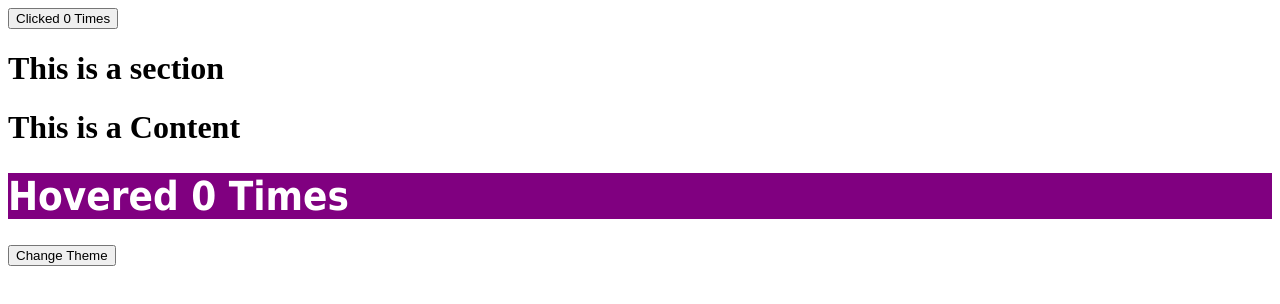
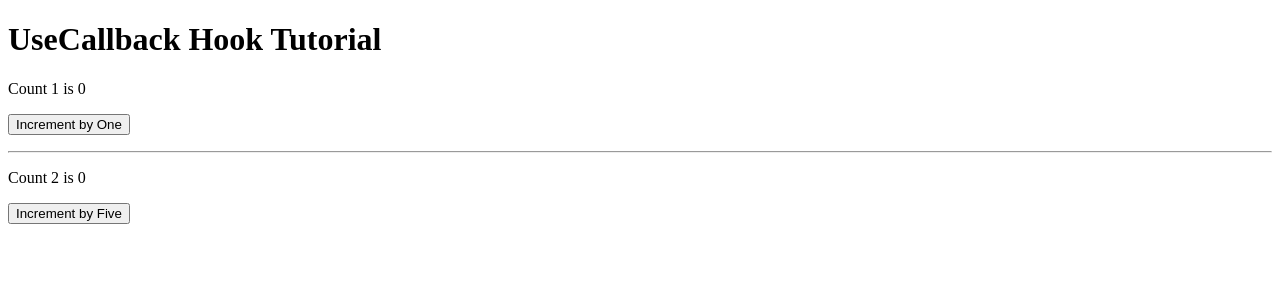
Before and after one commit to JHA-Jahid/myreact, a React (Create React App) app: page / in a window 1280 px wide. Shown: the top 304 px of the page. Built offline with nearby package versions, Linux system fonts and the light colour scheme.

Commit message:
Hook learning

```diff
--- a/src/App.js
+++ b/src/App.js
@@ -1,42 +1,30 @@
-import React from 'react';
-import ClickCounter from './components/ClickCounter';
-import Counter from './components/Counter';
-import Section from './components/Section';
-import ThemeContext from './contexts/themeContext';
+import { useCallback, useState } from 'react';
+import Button1 from './components/Button1';
+import ShowCount from './components/ShowCount';
+import Title from './components/Title';
 
-class App extends React.Component {
-    state = {
-        theme: 'dark',
-    };
+function App() {
+    const [count1, setCount1] = useState(0);
+    const [count2, setCount2] = useState(0);
 
-    switchTheme = () => {
-        this.setState(({ theme }) => {
-            if (theme === 'dark') {
-                return {
-                    theme: 'light',
-                };
-            }
-            return {
-                theme: 'dark',
-            };
-        });
-    };
+    const incrementByOne = useCallback(() => {
+        setCount1((prevCount) => prevCount + 1);
+    }, []);
 
-    render() {
-        const { theme } = this.state;
-        return (
-            <div className="App">
-                <Counter>
-                    {(count, incrementCount) => (
-                        <ClickCounter count={count} incrementCount={incrementCount} />
-                    )}
-                </Counter>
-                <ThemeContext.Provider value={{ theme, switchTheme: this.switchTheme }}>
-                    <Section />
-                </ThemeContext.Provider>
-            </div>
-        );
-    }
+    const incrementByFive = useCallback(() => {
+        setCount2((prevCount) => prevCount + 5);
+    }, []);
+
+    return (
+        <div className="app">
+            <Title />
+            <ShowCount count={count1} title="Count 1" />
+            <Button1 handleClick={incrementByOne}>Increment by One</Button1>
+            <hr />
+            <ShowCount count={count2} title="Count 2" />
+            <Button1 handleClick={incrementByFive}>Increment by Five</Button1>
+        </div>
+    );
 }
 
 export default App;
--- /dev/null
+++ b/src/components/Button1.js
@@ -0,0 +1,14 @@
+import React from 'react';
+
+function Button1({ handleClick, children }) {
+    console.log(`rendering button ${children}`);
+    return (
+        <p>
+            <button type="button" onClick={handleClick}>
+                {children}
+            </button>
+        </p>
+    );
+}
+
+export default React.memo(Button1);
--- /dev/null
+++ b/src/components/ShowCount.js
@@ -0,0 +1,12 @@
+import React from 'react';
+
+function ShowCount({ title, count }) {
+    console.log(`rendering ${title} ....`);
+    return (
+        <p>
+            {title} is {count}
+        </p>
+    );
+}
+
+export default React.memo(ShowCount);
--- /dev/null
+++ b/src/components/Title.js
@@ -0,0 +1,8 @@
+import React from 'react';
+
+function Title() {
+    console.log('rendering Title...');
+    return <h1>UseCallback Hook Tutorial</h1>;
+}
+
+export default React.memo(Title);
```
